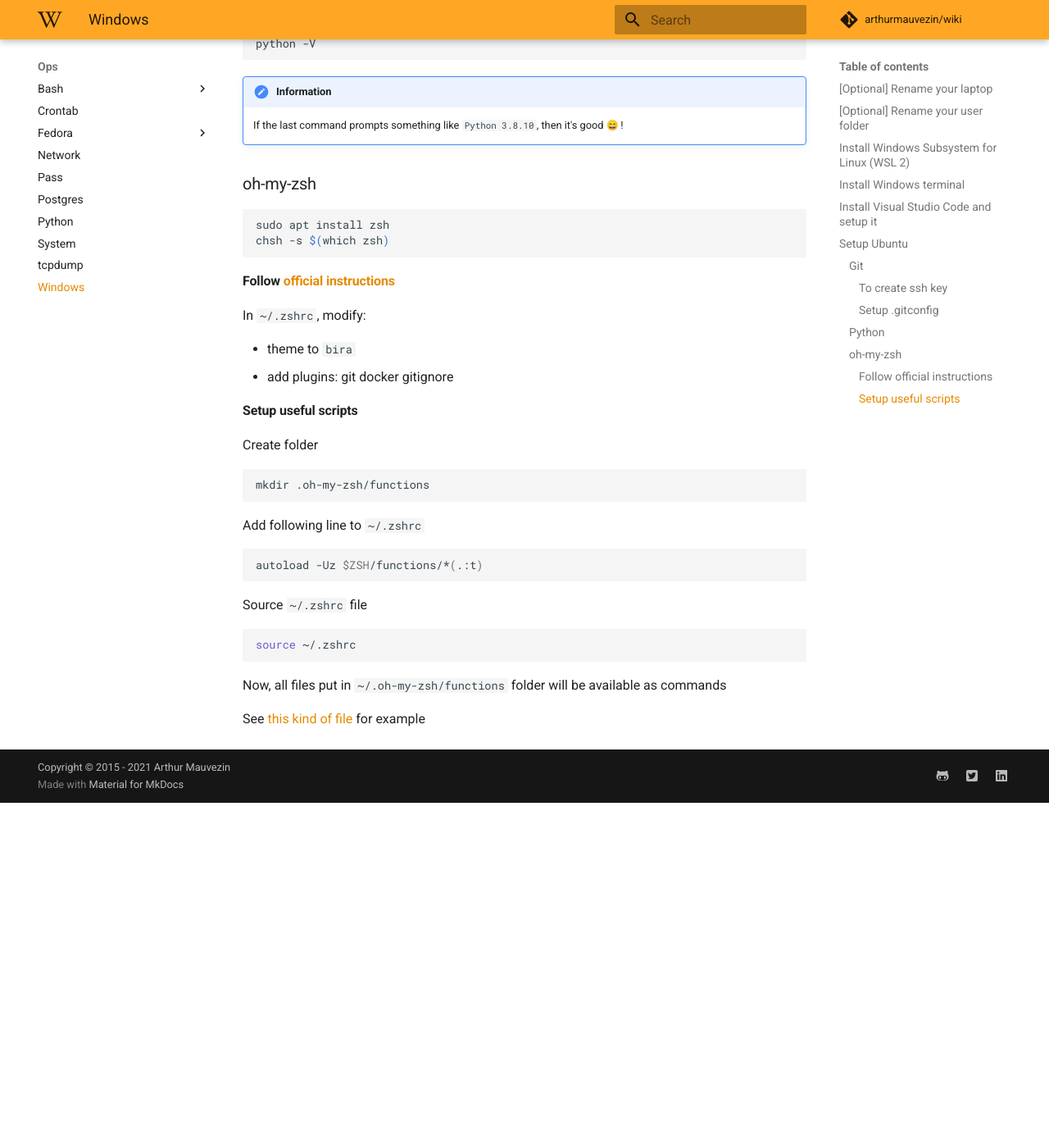
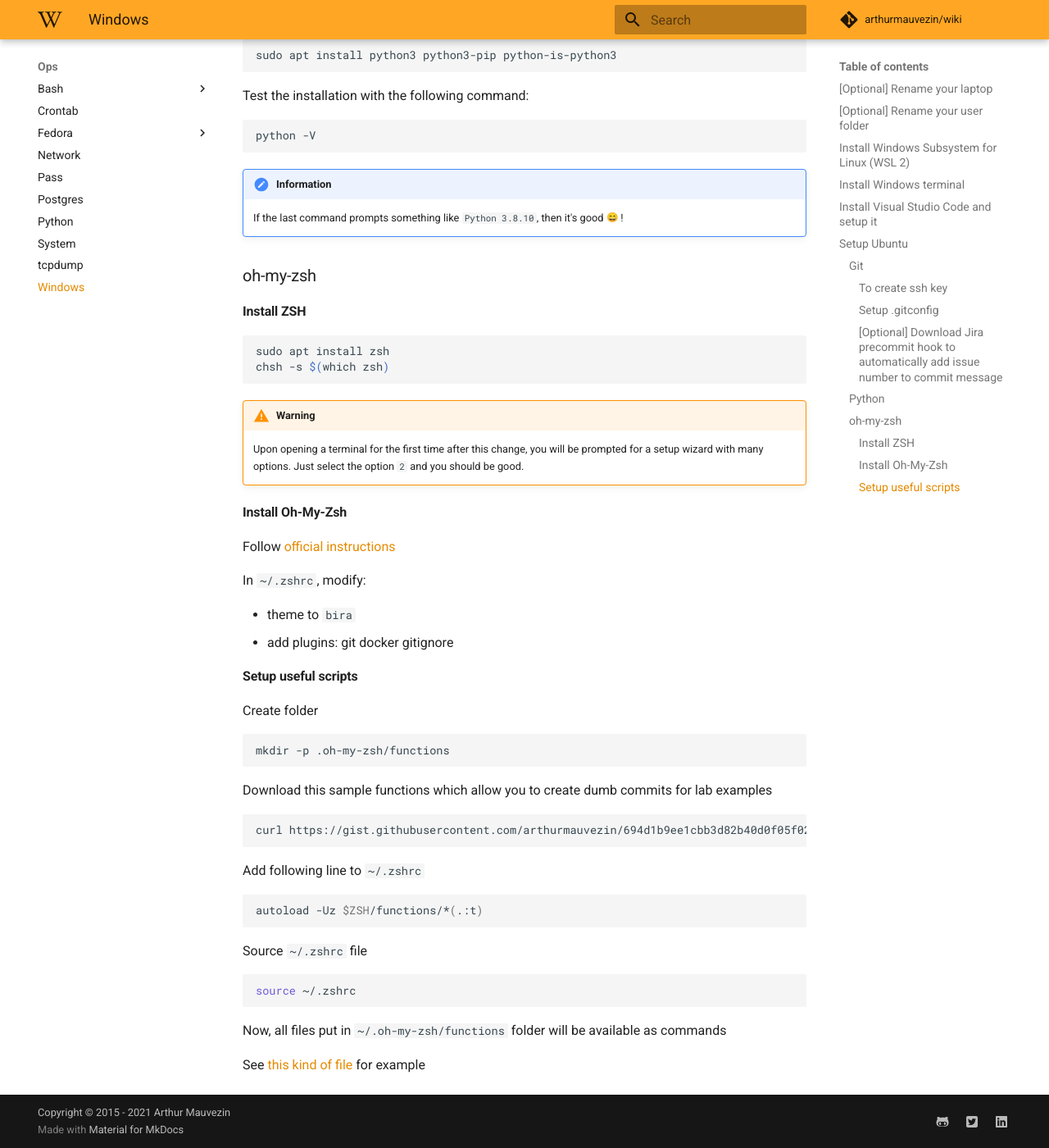
Before and after one commit to arthurmauvezin/wiki, an MkDocs documentation site: the page built from docs/windows/setup.md, in a window 1280 px wide and 1400 px high, scrolled down 2761 px. Shown: the whole window at 82% size. Built offline with MkDocs 1.6.1 and Material for MkDocs 9.7.7, drawn with Linux system fonts in a browser that asks for light colours; emoji names are drawn with the system emoji font; comment, search, counter and statistics services are not loaded; before the commit the page ends 3740 px from its top, so only the background shows below that; some of the changed text lies outside the part shown.

Commit message:
Doc windows 1.0

````diff
--- a/docs/windows/setup.md
+++ b/docs/windows/setup.md
@@ -46,6 +46,7 @@ ssh-keygen -t rsa -C arthur.mauvezin@gmail.com
 Add the content of the public key (`~/.ssh/id_rsa.pub`) to [your Github account keys](https://github.com/settings/keys)
 
 #### Setup .gitconfig
+The following setup allow you to use multiple git account depending on your current folder
 
 `~/.gitconfigs/company.gitconfig`
 ```ini
@@ -83,13 +84,15 @@ Add the content of the public key (`~/.ssh/id_rsa.pub`) to [your Github account
 	sth = stash
 [credential]
 	helper = cache --timeout=604800
-[init]
-	templatedir = ~/.git_template
 [diff]
 	submodule = log
 [status]
 	submodulesummary = 1
 ```
+
+#### [Optional] Download Jira precommit hook to automatically add issue number to commit message
+
+Follow instructions written in the [Github's Readme](https://github.com/arthurmauvezin/git-hooks-prepare-commit-jira)
 
 ### Python
 ```bash
@@ -105,12 +108,20 @@ python -V
     If the last command prompts something like `Python 3.8.10`, then it's good :smile: !
 
 ### oh-my-zsh
+
+#### Install ZSH
 ```bash
 sudo apt install zsh
 chsh -s $(which zsh)
 ```
 
-#### Follow [official instructions](https://ohmyz.sh/#install)
+!!! warning
+    Upon opening a terminal for the first time after this change, you will be prompted for a setup wizard with many options. Just select the option `2` and you should be good.
+
+#### Install Oh-My-Zsh
+
+Follow [official instructions](https://ohmyz.sh/#install)
+
 In `~/.zshrc`, modify:
 
 * theme to `bira`
@@ -119,7 +130,12 @@ In `~/.zshrc`, modify:
 #### Setup useful scripts
 Create folder
 ```bash
-mkdir .oh-my-zsh/functions
+mkdir -p .oh-my-zsh/functions
+```
+
+Download this sample functions which allow you to create dumb commits for lab examples
+```bash
+curl https://gist.githubusercontent.com/arthurmauvezin/694d1b9ee1cbb3d82b40d0f05f0238a4/raw/e351f77657f442d86ae8d691ea6f8811df0962b1/gencommit -o .oh-my-zsh/functions/gencommit
 ```
 
 Add following line to `~/.zshrc`
````
